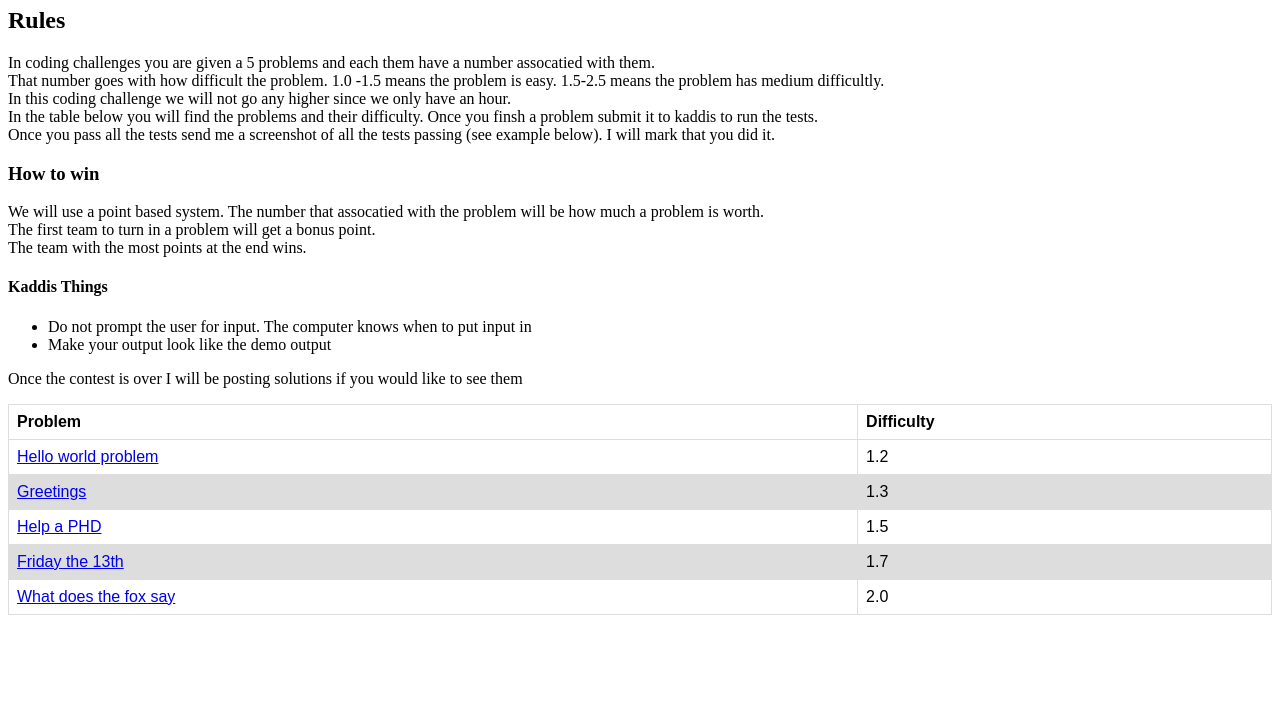
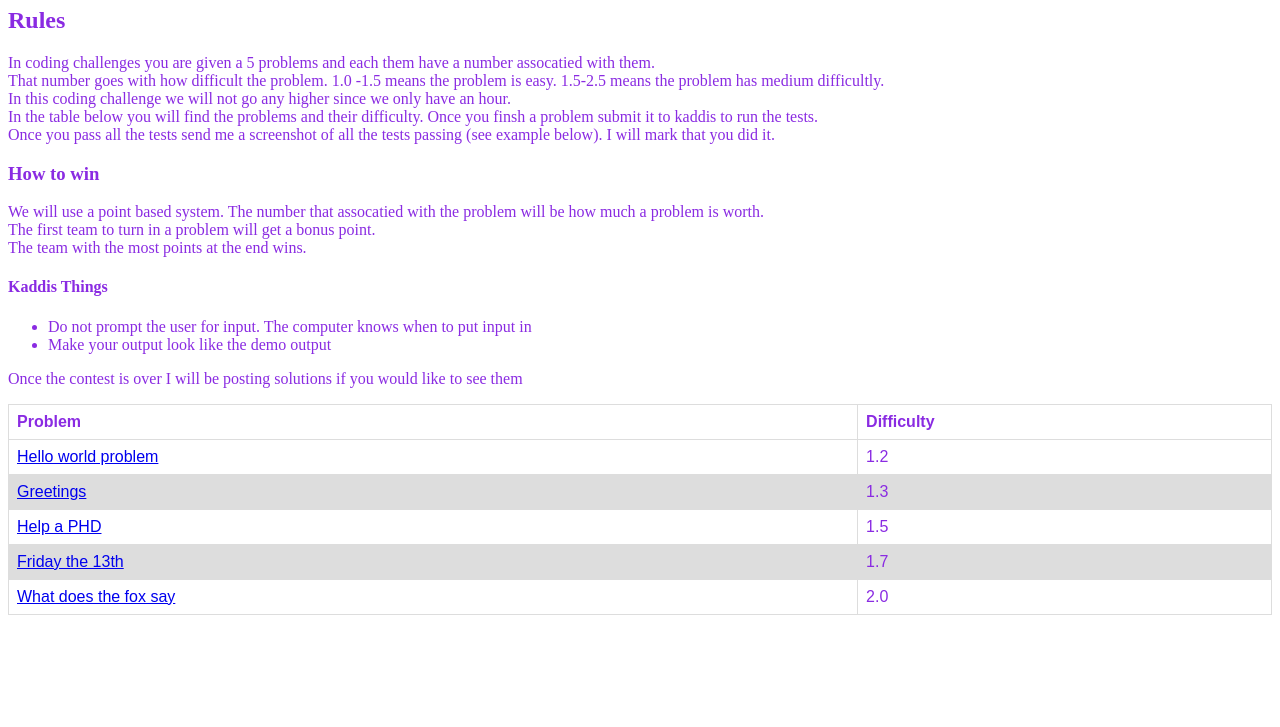
Before and after one commit to LinGill21/CodingChallenge-2021, a plain HTML site: page index.html in a window 1280 px wide. Shown: the part 73-800 px from the top of the page. Drawn offline with Linux system fonts and the light colour scheme.

Commit message:
added color to webpage

```diff
--- a/index.html
+++ b/index.html
@@ -6,6 +6,9 @@
         <title>ACM's Coding Challenge</title>
     </head>
     <style>
+        body{
+            color: blueviolet;
+        }
         table {
           font-family: arial, sans-serif;
           border-collapse: collapse;
```
